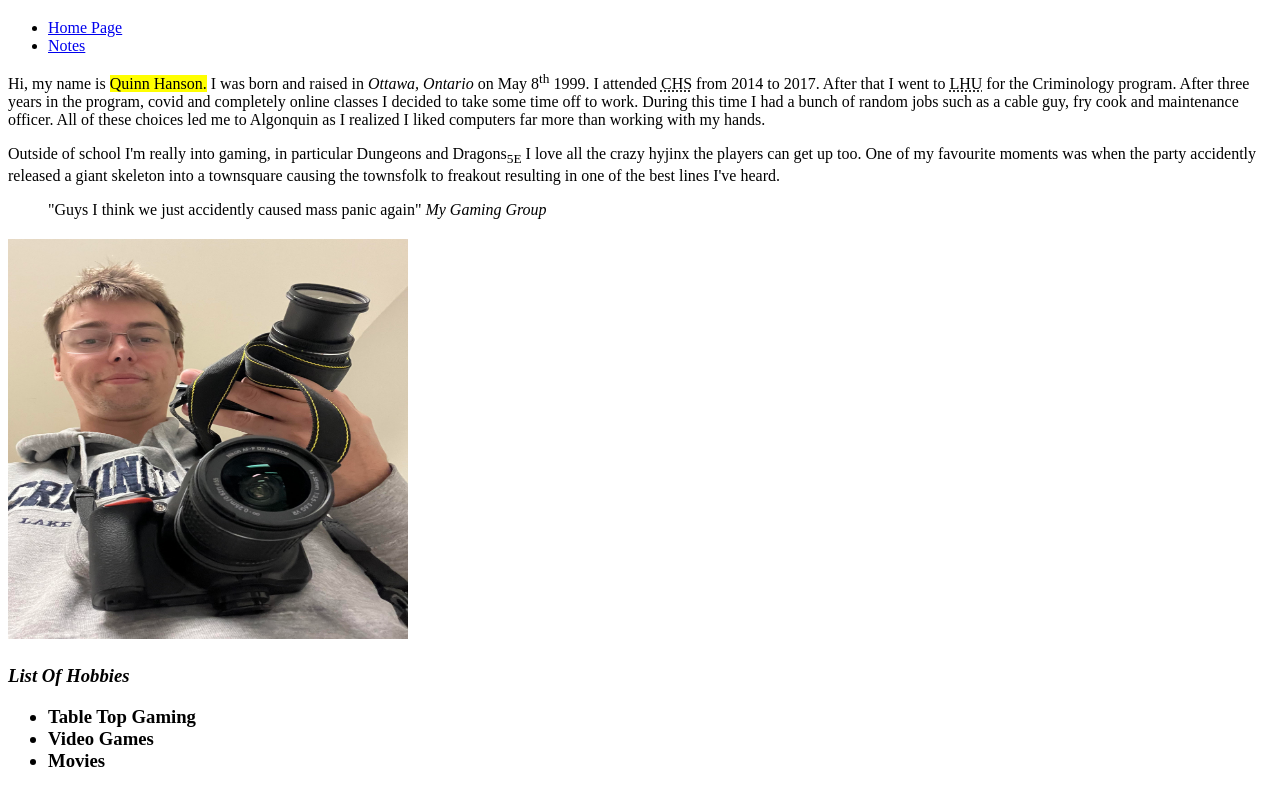
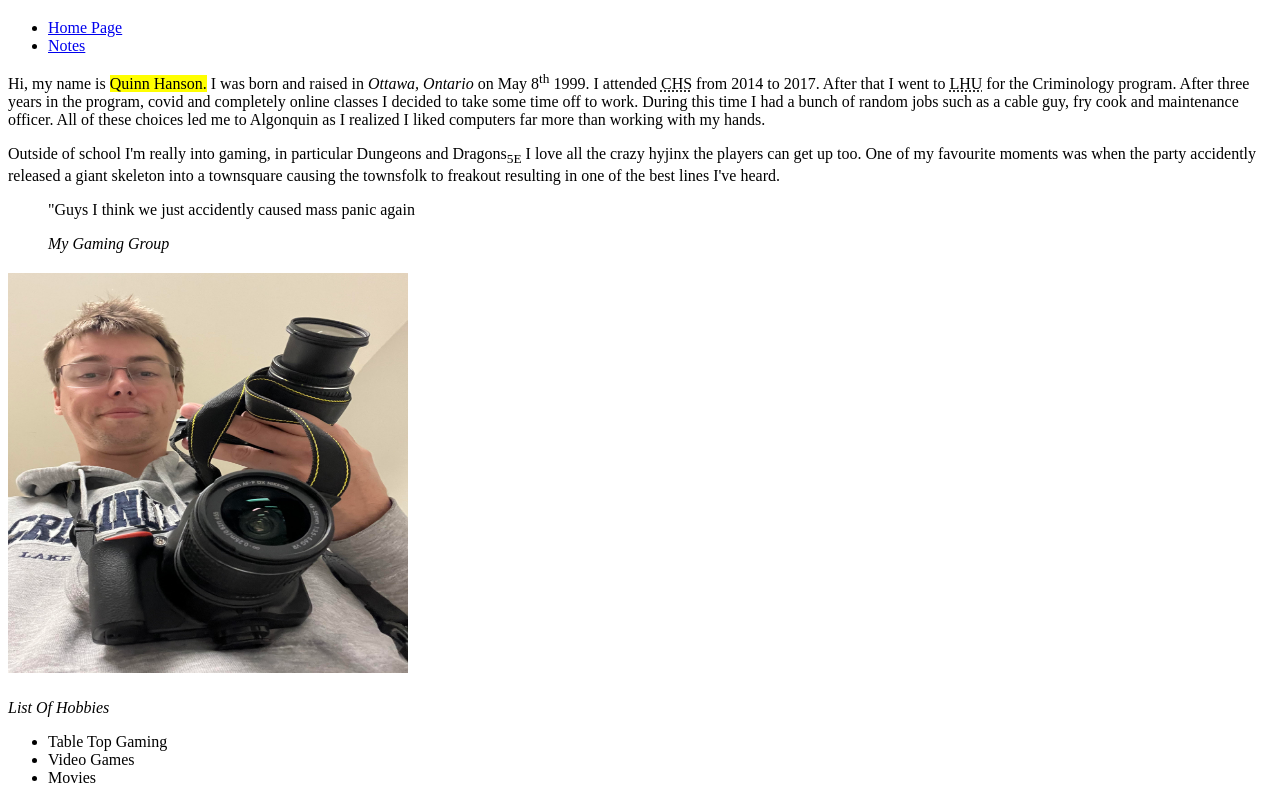
Before and after one commit to hans0243/hans0243.github.io, a plain HTML site: page html-assignment/index.html in a window 1280 px wide. Shown: the part 61-864 px from the top of the page. Drawn offline with Linux system fonts and the light colour scheme.

Commit message:
edit to index fixes line22 p tag

```diff
--- a/html-assignment/index.html
+++ b/html-assignment/index.html
@@ -18,17 +18,16 @@
 
     </ul>
 </nav>
-<p>Hi, my name is <mark>Quinn Hanson.</mark> I was born and raised in <em>Ottawa, Ontario</em> on May 8<sup>th</sup> 1999. I attended <abbr title="Canterbury Highschool">CHS</abbr> from 2014 to 2017. After that I went to <abbr title="lakehead university">LHU</abbr> for the Criminology program. After three years in the program, covid and completely online classes I decided to take some time off to work. During this time I had a bunch of random jobs such as a cable guy, fry cook and maintenance officer. All of these choices led me to Algonquin as I realized I liked computers far more than working with my hands. </p>
-<p>Outside of school I'm really into gaming, in particular Dungeons and Dragons<sub>5E</sub> I love all the crazy hyjinx the players can get up too. One of my favourite moments was when the party accidently released a giant skeleton into a townsquare causing the townsfolk to freakout resulting in one of the best lines I've heard. <blockquote>"Guys I think we just accidently caused mass panic again" <cite>My Gaming Group</cite> </blockquote> </p>
+<p>Hi, my name is <mark>Quinn Hanson.</mark> I was born and raised in <em>Ottawa, Ontario</em> on May 8<sup>th</sup> 1999. I attended <abbr title="Canterbury Highschool">CHS</abbr> from 2014 to 2017. After that I went to <abbr title="lakehead university">LHU</abbr> for the Criminology program. After three years in the program, covid and completely online classes I decided to take some time off to work. During this time I had a bunch of random jobs such as a cable guy, fry cook and maintenance officer. All of these choices led me to Algonquin as I realized I liked computers far more than working with my hands.</p>
+<p>Outside of school I'm really into gaming, in particular Dungeons and Dragons<sub>5E</sub> I love all the crazy hyjinx the players can get up too. One of my favourite moments was when the party accidently released a giant skeleton into a townsquare causing the townsfolk to freakout resulting in one of the best lines I've heard. <blockquote>"Guys I think we just accidently caused mass panic again</p> <cite>My Gaming Group</cite> </blockquote>
 <h2>
 <img src="images/QuinnSelfie.png" alt="Image of the website creator,Quinn" width="400" height="400">
 </h2>
-
-<h3>
     <p>
         <em>List Of Hobbies</em>
     </p>
-<nav>
+
+    <nav>
                 <ul>
                     <li>
                         <a>Table Top Gaming</a>
@@ -41,6 +40,6 @@
                     </li>
                  </ul>
 </nav>
-</h3>
+
 </body>
 </html>
```
